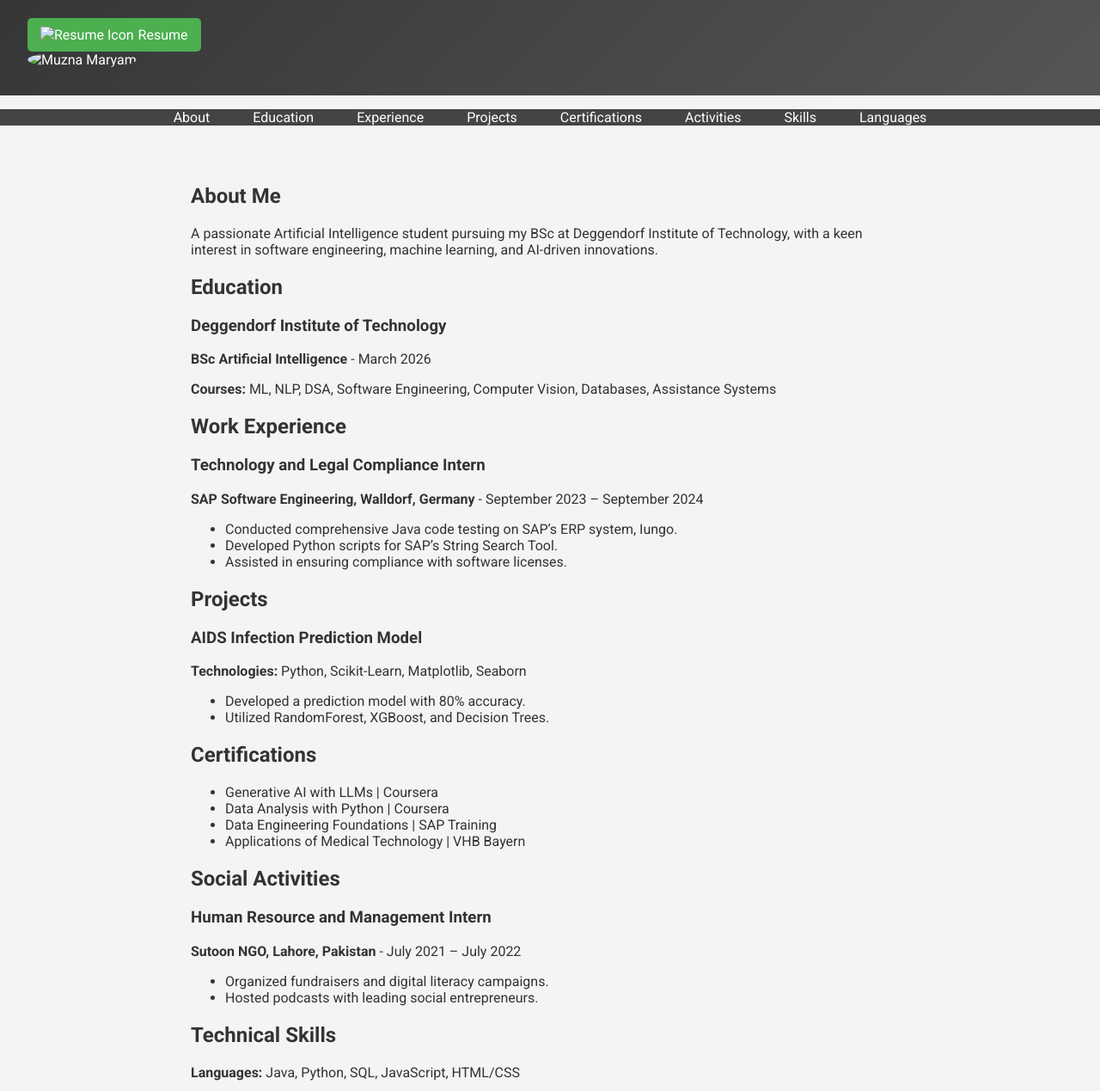
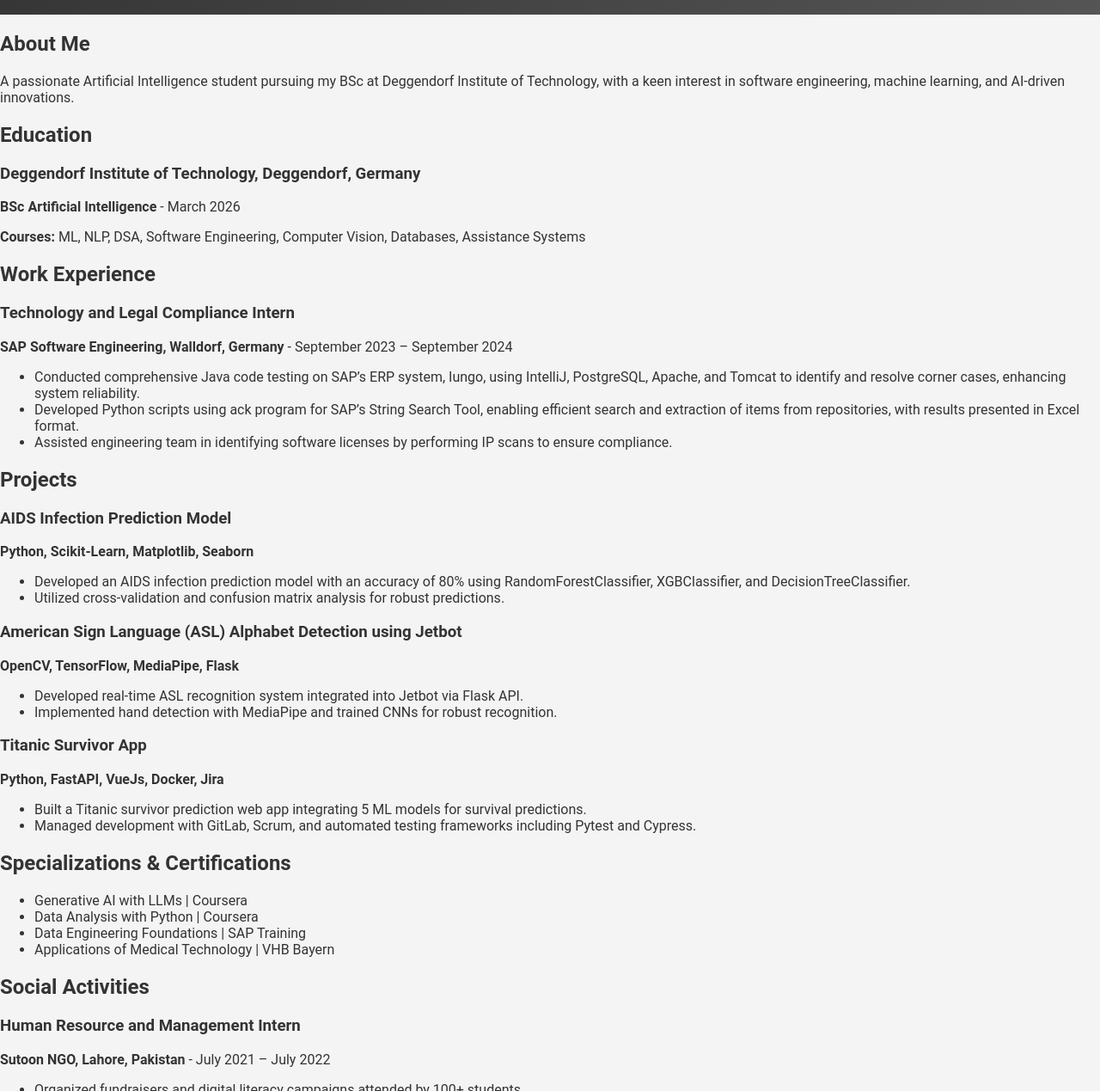
Before and after one commit to muznamaryam/portfolio, a plain HTML site: page index.html in a window 1280 px wide. Shown: the part 128-1397 px from the top of the page at 86% size. Drawn offline with Linux system fonts and the light colour scheme.

Commit message:
Update index.html

```diff
--- a/index.html
+++ b/index.html
@@ -5,39 +5,12 @@
     <meta name="viewport" content="width=device-width, initial-scale=1.0">
     <title>Muzna Maryam Portfolio</title>
     <link rel="stylesheet" href="styles.css">
-    <link href="https://fonts.googleapis.com/css2?family=Roboto:wght@400;700&display=swap" rel="stylesheet">
 </head>
 <body>
     <header>
-        <div class="container">
-            <div class="intro">
         <h1>Muzna Maryam</h1>
-                <p>Undergraduate student at Deggendorf Institute of Technology with a keen interest in software engineering, machine learning, and AI-driven innovations.</p>
-                <a href=""C:\Users\muzna\Desktop\internship docs\Muzna_Maryam.pdf"" target="_blank" class="resume-button">
-                    <img src=""C:\Users\muzna\Desktop\images.png"" alt="Resume Icon"> Resume
-                </a>
-            </div>
-            <div class="profile-pic">
-                <img src=""C:\Users\muzna\Desktop\WhatsApp Image 2024-05-01 at 14.25.01_2beed80d.jpg"" alt="Muzna Maryam">
-            </div>
-        </div>
+        <p>+49 162-9392710 | muzna.maryam@stud.th-deg.de | <a href="http://mygit.th-deg.de/mm08054">GitHub</a></p>
     </header>
-
-    <nav>
-        <ul>
-            <li><a href="#about">About</a></li>
-            <li><a href="#education">Education</a></li>
-            <li><a href="#work-experience">Experience</a></li>
-            <li><a href="#projects">Projects</a></li>
-            <li><a href="#certifications">Certifications</a></li>
-            <li><a href="#social-activities">Activities</a></li>
-            <li><a href="#technical-skills">Skills</a></li>
-            <li><a href="#languages">Languages</a></li>
-        </ul>
-    </nav>
-
-
-    <main>
     <section id="about">
         <h2>About Me</h2>
         <p>A passionate Artificial Intelligence student pursuing my BSc at Deggendorf Institute of Technology, with a keen interest in software engineering, machine learning, and AI-driven innovations.</p>
@@ -46,7 +19,7 @@
     <section id="education">
         <h2>Education</h2>
         <div class="education-item">
-                <h3>Deggendorf Institute of Technology</h3>
+            <h3>Deggendorf Institute of Technology, Deggendorf, Germany</h3>
             <p><strong>BSc Artificial Intelligence</strong> - March 2026</p>
             <p><strong>Courses:</strong> ML, NLP, DSA, Software Engineering, Computer Vision, Databases, Assistance Systems</p>
         </div>
@@ -58,9 +31,9 @@
             <h3>Technology and Legal Compliance Intern</h3>
             <p><strong>SAP Software Engineering, Walldorf, Germany</strong> - September 2023 – September 2024</p>
             <ul>
-                    <li>Conducted comprehensive Java code testing on SAP’s ERP system, Iungo.</li>
-                    <li>Developed Python scripts for SAP’s String Search Tool.</li>
-                    <li>Assisted in ensuring compliance with software licenses.</li>
+                <li>Conducted comprehensive Java code testing on SAP’s ERP system, Iungo, using IntelliJ, PostgreSQL, Apache, and Tomcat to identify and resolve corner cases, enhancing system reliability.</li>
+                <li>Developed Python scripts using ack program for SAP’s String Search Tool, enabling efficient search and extraction of items from repositories, with results presented in Excel format.</li>
+                <li>Assisted engineering team in identifying software licenses by performing IP scans to ensure compliance.</li>
             </ul>
         </div>
     </section>
@@ -69,17 +42,34 @@
         <h2>Projects</h2>
         <div class="project-item">
             <h3>AIDS Infection Prediction Model</h3>
-                <p><strong>Technologies:</strong> Python, Scikit-Learn, Matplotlib, Seaborn</p>
+            <p><strong>Python, Scikit-Learn, Matplotlib, Seaborn</strong></p>
             <ul>
-                    <li>Developed a prediction model with 80% accuracy.</li>
-                    <li>Utilized RandomForest, XGBoost, and Decision Trees.</li>
+                <li>Developed an AIDS infection prediction model with an accuracy of 80% using RandomForestClassifier, XGBClassifier, and DecisionTreeClassifier.</li>
+                <li>Utilized cross-validation and confusion matrix analysis for robust predictions.</li>
             </ul>
         </div>
-            <!-- Add more projects here -->
+
+        <div class="project-item">
+            <h3>American Sign Language (ASL) Alphabet Detection using Jetbot</h3>
+            <p><strong>OpenCV, TensorFlow, MediaPipe, Flask</strong></p>
+            <ul>
+                <li>Developed real-time ASL recognition system integrated into Jetbot via Flask API.</li>
+                <li>Implemented hand detection with MediaPipe and trained CNNs for robust recognition.</li>
+            </ul>
+        </div>
+
+        <div class="project-item">
+            <h3>Titanic Survivor App</h3>
+            <p><strong>Python, FastAPI, VueJs, Docker, Jira</strong></p>
+            <ul>
+                <li>Built a Titanic survivor prediction web app integrating 5 ML models for survival predictions.</li>
+                <li>Managed development with GitLab, Scrum, and automated testing frameworks including Pytest and Cypress.</li>
+            </ul>
+        </div>
     </section>
 
     <section id="certifications">
-            <h2>Certifications</h2>
+        <h2>Specializations & Certifications</h2>
         <ul>
             <li>Generative AI with LLMs | Coursera</li>
             <li>Data Analysis with Python | Coursera</li>
@@ -94,26 +84,21 @@
             <h3>Human Resource and Management Intern</h3>
             <p><strong>Sutoon NGO, Lahore, Pakistan</strong> - July 2021 – July 2022</p>
             <ul>
-                    <li>Organized fundraisers and digital literacy campaigns.</li>
-                    <li>Hosted podcasts with leading social entrepreneurs.</li>
+                <li>Organized fundraisers and digital literacy campaigns attended by 100+ students.</li>
+                <li>Hosted 10 podcasts with leading social entrepreneurs of Pakistan.</li>
             </ul>
         </div>
     </section>
 
     <section id="technical-skills">
         <h2>Technical Skills</h2>
-            <p><strong>Languages:</strong> Java, Python, SQL, JavaScript, HTML/CSS</p>
-            <p><strong>Tools:</strong> Git, Docker, VS Code, IntelliJ</p>
+        <p><strong>Languages:</strong> Java, Python (NumPy, Pillow, Tkinter, Scikit, Pandas, Matplotlib, Seaborn), SQL, JavaScript, HTML/CSS, R, React, Node.js, Latex</p>
+        <p><strong>Developer Tools:</strong> Git, VS Code, PyCharm, Eclipse, IntelliJ, PyQT6, Docker, AutoGPT, Jira</p>
     </section>
 
     <section id="languages">
-            <h2>Languages</h2>
-            <p><strong>Urdu:</strong> Native — <strong>English:</strong> Fluent — <strong>German:</strong> A1</p>
+        <h2>Language Skills</h2>
+        <p><strong>Urdu:</strong> Native Speaker — <strong>English:</strong> Fluent — <strong>German:</strong> A1</p>
     </section>
-    </main>
-
-    <footer>
-        <p>&copy; 2024 Muzna Maryam. All rights reserved.</p>
-    </footer>
 </body>
 </html>
```
Lines whose indentation alone changed are shown as unchanged.
